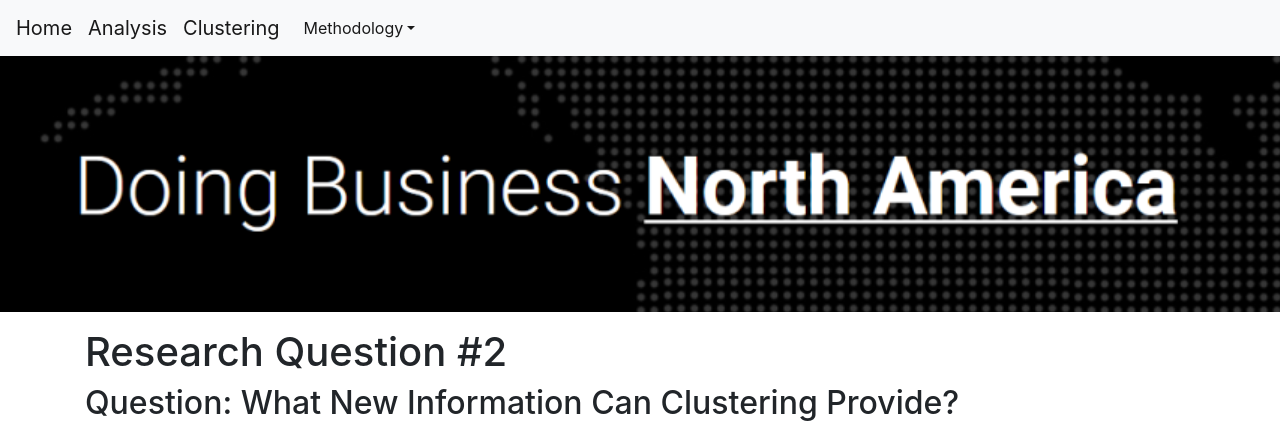
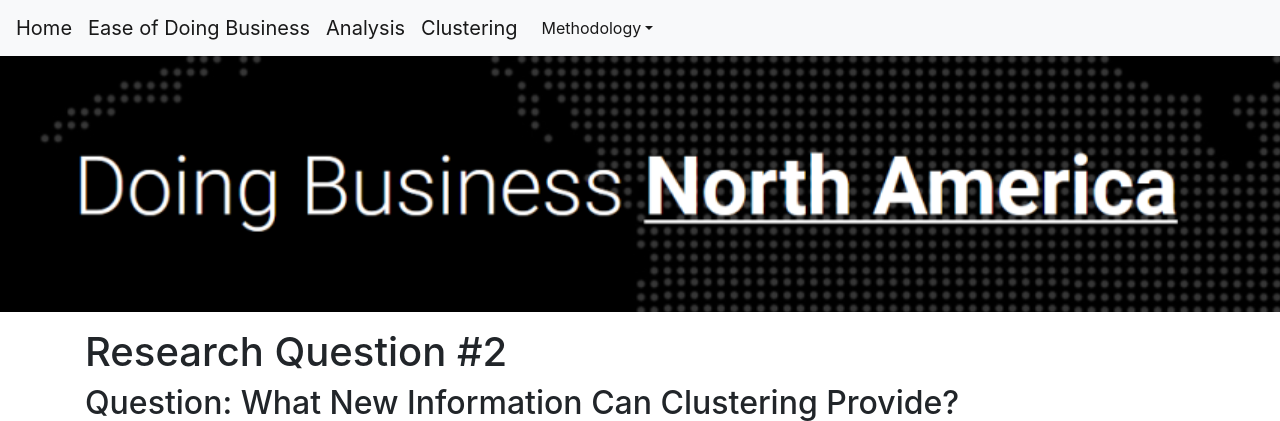
Before and after one commit to PaulBernert/DBNA, a Flask app: page /clustering in a window 1280 px wide; the page is wider, and only the part inside the window is pictured. Shown: the top 421 px of that part. Run offline with Flask 2, Linux system fonts and the light colour scheme; some libraries are stand-ins or nearby versions.

Commit message:
site deployment

```diff
--- a/app.py
+++ b/app.py
@@ -22,7 +22,7 @@ def analysis():
 def clustering():
     return render_template("clustering.html")
 
-@app.route("/methodology/ease-of-doing-business")
+@app.route("/ease-of-doing-business")
 def methodology_eodb():
     return render_template("methodology_eodb.html")
 
--- a/templates/analysis.html
+++ b/templates/analysis.html
@@ -11,8 +11,9 @@
   <!-- Navigation Bar -->
   <nav class="navbar navbar-expand-lg navbar-light bg-light">
     <a class="navbar-brand" href="https://dbna.herokuapp.com/">Home</a>
+    <a class="navbar-brand" href="https://dbna.herokuapp.com/eodb">Ease of Doing Business</a>
     <a class="navbar-brand" href="https://dbna.herokuapp.com//analysis">Analysis</a>
-    <a class="navbar-brand" href="https://dbna.herokuapp.com//clustering">Clustering</a>
+    <a class="navbar-brand" href="https://dbna.herokuapp.com/clustering">Clustering</a>
     <button class="navbar-toggler" type="button" data-toggle="collapse" data-target="#navbarSupportedContent" aria-controls="navbarSupportedContent" aria-expanded="false" aria-label="Toggle navigation">
       <span class="navbar-toggler-icon"></span>
     </button>
--- a/templates/clustering.html
+++ b/templates/clustering.html
@@ -11,8 +11,9 @@
   <!-- Navigation Bar -->
   <nav class="navbar navbar-expand-lg navbar-light bg-light">
     <a class="navbar-brand" href="https://dbna.herokuapp.com/">Home</a>
+    <a class="navbar-brand" href="https://dbna.herokuapp.com/eodb">Ease of Doing Business</a>
     <a class="navbar-brand" href="https://dbna.herokuapp.com//analysis">Analysis</a>
-    <a class="navbar-brand" href="https://dbna.herokuapp.com//clustering">Clustering</a>
+    <a class="navbar-brand" href="https://dbna.herokuapp.com/clustering">Clustering</a>
     <button class="navbar-toggler" type="button" data-toggle="collapse" data-target="#navbarSupportedContent" aria-controls="navbarSupportedContent" aria-expanded="false" aria-label="Toggle navigation">
       <span class="navbar-toggler-icon"></span>
     </button>
@@ -72,8 +73,8 @@
       <p>While an interesting graph, it creates a new set of clusters that contradict and conflict with our previously-determined clustering. However, it does create the foundation for some analysis we can do using the correct clusters. We can continue to use our correct set of clusters to determine whether clusters form around ranks and scores like we initially anticipated. That results in the following visualization:</p>
       <p><img src="https://raw.githubusercontent.com/PaulBernert/DBNA/master/images/eodb_vs_activity.png"/></p>
       <p>With this visualization, have reached the final results of analysis on this particular project. All further analysis is done using the results found here. Notice how it appears clusters are formed not around local dots, but across the horizontal spectrum (the top 10% of the graph is Green, the next 10% is Yellow, the following 10% is Dark Blue, etc.). This behavior indicates that clusters do indeed form around <em>&#39;Ease of Doing Business&#39;</em> Scores. However, it is apparent that it&#39;s not a perfect correlation between Rank and Cluster. Observe the following two visualizations, using the exact same data but split into two different methods:</p>
-      <p><img src="https://raw.githubusercontent.com/PaulBernert/DBNA/master/images/eodb_vs_cluster.png" width="400"/>
-      &lt;img src=&quot;<a href="https://raw.githubusercontent.com/PaulBernert/DBNA/master/images/eodb_vs_rank.png">https://raw.githubusercontent.com/PaulBernert/DBNA/master/images/eodb_vs_rank.png</a>&quot; width=&quot;400/&gt;</p>
+      <p><img src="https://raw.githubusercontent.com/PaulBernert/DBNA/master/images/eodb_vs_cluster.png" width="400"/></p>
+      <p><img src="https://raw.githubusercontent.com/PaulBernert/DBNA/master/images/eodb_vs_rank.png" width="400"/></p>
       <p>With a correlation coefficient of roughly 30%, there is clearly some relationship between the clusters and the different parameters tested in this question of the analysis. It&#39;s hard to say for sure though, since this is simply three dimensions of the data-set, and they are clusters and averages of much more dynamic data. </p>
       <p><img src="https://raw.githubusercontent.com/PaulBernert/DBNA/master/images/graph3d.png"/></p>
       <p>It&#39;s difficult to take three massive sections of data and assume that these things are the sole cause of one another, as there can simply be correlation without causation. Like with the previous research question, this is simply the beginning of the potential analysis that can be done with the Doing Business North America dataset, and I encourage the reader to take this dataset and conduct your own research to see what interesting results you can find!</p>
--- a/templates/index.html
+++ b/templates/index.html
@@ -12,8 +12,9 @@
   <!-- Navigation Bar -->
   <nav class="navbar navbar-expand-lg navbar-light bg-light">
     <a class="navbar-brand" href="https://dbna.herokuapp.com/">Home</a>
+    <a class="navbar-brand" href="https://dbna.herokuapp.com/eodb">Ease of Doing Business</a>
     <a class="navbar-brand" href="https://dbna.herokuapp.com//analysis">Analysis</a>
-    <a class="navbar-brand" href="https://dbna.herokuapp.com//clustering">Clustering</a>
+    <a class="navbar-brand" href="https://dbna.herokuapp.com/clustering">Clustering</a>
     <button class="navbar-toggler" type="button" data-toggle="collapse" data-target="#navbarSupportedContent" aria-controls="navbarSupportedContent" aria-expanded="false" aria-label="Toggle navigation">
       <span class="navbar-toggler-icon"></span>
     </button>
--- a/templates/methodology_eodb.html
+++ b/templates/methodology_eodb.html
@@ -11,8 +11,9 @@
   <!-- Navigation Bar -->
   <nav class="navbar navbar-expand-lg navbar-light bg-light">
     <a class="navbar-brand" href="https://dbna.herokuapp.com/">Home</a>
+    <a class="navbar-brand" href="https://dbna.herokuapp.com/eodb">Ease of Doing Business</a>
     <a class="navbar-brand" href="https://dbna.herokuapp.com//analysis">Analysis</a>
-    <a class="navbar-brand" href="https://dbna.herokuapp.com//clustering">Clustering</a>
+    <a class="navbar-brand" href="https://dbna.herokuapp.com/clustering">Clustering</a>
     <button class="navbar-toggler" type="button" data-toggle="collapse" data-target="#navbarSupportedContent" aria-controls="navbarSupportedContent" aria-expanded="false" aria-label="Toggle navigation">
       <span class="navbar-toggler-icon"></span>
     </button>
--- a/templates/methodology_ew.html
+++ b/templates/methodology_ew.html
@@ -11,8 +11,9 @@
   <!-- Navigation Bar -->
   <nav class="navbar navbar-expand-lg navbar-light bg-light">
     <a class="navbar-brand" href="https://dbna.herokuapp.com/">Home</a>
+    <a class="navbar-brand" href="https://dbna.herokuapp.com/eodb">Ease of Doing Business</a>
     <a class="navbar-brand" href="https://dbna.herokuapp.com//analysis">Analysis</a>
-    <a class="navbar-brand" href="https://dbna.herokuapp.com//clustering">Clustering</a>
+    <a class="navbar-brand" href="https://dbna.herokuapp.com/clustering">Clustering</a>
     <button class="navbar-toggler" type="button" data-toggle="collapse" data-target="#navbarSupportedContent" aria-controls="navbarSupportedContent" aria-expanded="false" aria-label="Toggle navigation">
       <span class="navbar-toggler-icon"></span>
     </button>
--- a/templates/methodology_ge.html
+++ b/templates/methodology_ge.html
@@ -11,8 +11,9 @@
   <!-- Navigation Bar -->
   <nav class="navbar navbar-expand-lg navbar-light bg-light">
     <a class="navbar-brand" href="https://dbna.herokuapp.com/">Home</a>
+    <a class="navbar-brand" href="https://dbna.herokuapp.com/eodb">Ease of Doing Business</a>
     <a class="navbar-brand" href="https://dbna.herokuapp.com//analysis">Analysis</a>
-    <a class="navbar-brand" href="https://dbna.herokuapp.com//clustering">Clustering</a>
+    <a class="navbar-brand" href="https://dbna.herokuapp.com/clustering">Clustering</a>
     <button class="navbar-toggler" type="button" data-toggle="collapse" data-target="#navbarSupportedContent" aria-controls="navbarSupportedContent" aria-expanded="false" aria-label="Toggle navigation">
       <span class="navbar-toggler-icon"></span>
     </button>
--- a/templates/methodology_lsu.html
+++ b/templates/methodology_lsu.html
@@ -11,8 +11,9 @@
   <!-- Navigation Bar -->
   <nav class="navbar navbar-expand-lg navbar-light bg-light">
     <a class="navbar-brand" href="https://dbna.herokuapp.com/">Home</a>
+    <a class="navbar-brand" href="https://dbna.herokuapp.com/eodb">Ease of Doing Business</a>
     <a class="navbar-brand" href="https://dbna.herokuapp.com//analysis">Analysis</a>
-    <a class="navbar-brand" href="https://dbna.herokuapp.com//clustering">Clustering</a>
+    <a class="navbar-brand" href="https://dbna.herokuapp.com/clustering">Clustering</a>
     <button class="navbar-toggler" type="button" data-toggle="collapse" data-target="#navbarSupportedContent" aria-controls="navbarSupportedContent" aria-expanded="false" aria-label="Toggle navigation">
       <span class="navbar-toggler-icon"></span>
     </button>
--- a/templates/methodology_pt.html
+++ b/templates/methodology_pt.html
@@ -11,8 +11,9 @@
   <!-- Navigation Bar -->
   <nav class="navbar navbar-expand-lg navbar-light bg-light">
     <a class="navbar-brand" href="https://dbna.herokuapp.com/">Home</a>
+    <a class="navbar-brand" href="https://dbna.herokuapp.com/eodb">Ease of Doing Business</a>
     <a class="navbar-brand" href="https://dbna.herokuapp.com//analysis">Analysis</a>
-    <a class="navbar-brand" href="https://dbna.herokuapp.com//clustering">Clustering</a>
+    <a class="navbar-brand" href="https://dbna.herokuapp.com/clustering">Clustering</a>
     <button class="navbar-toggler" type="button" data-toggle="collapse" data-target="#navbarSupportedContent" aria-controls="navbarSupportedContent" aria-expanded="false" aria-label="Toggle navigation">
       <span class="navbar-toggler-icon"></span>
     </button>
--- a/templates/methodology_re.html
+++ b/templates/methodology_re.html
@@ -11,8 +11,9 @@
   <!-- Navigation Bar -->
   <nav class="navbar navbar-expand-lg navbar-light bg-light">
     <a class="navbar-brand" href="https://dbna.herokuapp.com/">Home</a>
+    <a class="navbar-brand" href="https://dbna.herokuapp.com/eodb">Ease of Doing Business</a>
     <a class="navbar-brand" href="https://dbna.herokuapp.com//analysis">Analysis</a>
-    <a class="navbar-brand" href="https://dbna.herokuapp.com//clustering">Clustering</a>
+    <a class="navbar-brand" href="https://dbna.herokuapp.com/clustering">Clustering</a>
     <button class="navbar-toggler" type="button" data-toggle="collapse" data-target="#navbarSupportedContent" aria-controls="navbarSupportedContent" aria-expanded="false" aria-label="Toggle navigation">
       <span class="navbar-toggler-icon"></span>
     </button>
--- a/templates/methodology_sab.html
+++ b/templates/methodology_sab.html
@@ -12,8 +12,9 @@
   <!-- Navigation Bar -->
   <nav class="navbar navbar-expand-lg navbar-light bg-light">
     <a class="navbar-brand" href="https://dbna.herokuapp.com/">Home</a>
+    <a class="navbar-brand" href="https://dbna.herokuapp.com/eodb">Ease of Doing Business</a>
     <a class="navbar-brand" href="https://dbna.herokuapp.com//analysis">Analysis</a>
-    <a class="navbar-brand" href="https://dbna.herokuapp.com//clustering">Clustering</a>
+    <a class="navbar-brand" href="https://dbna.herokuapp.com/clustering">Clustering</a>
     <button class="navbar-toggler" type="button" data-toggle="collapse" data-target="#navbarSupportedContent" aria-controls="navbarSupportedContent" aria-expanded="false" aria-label="Toggle navigation">
       <span class="navbar-toggler-icon"></span>
     </button>
```
